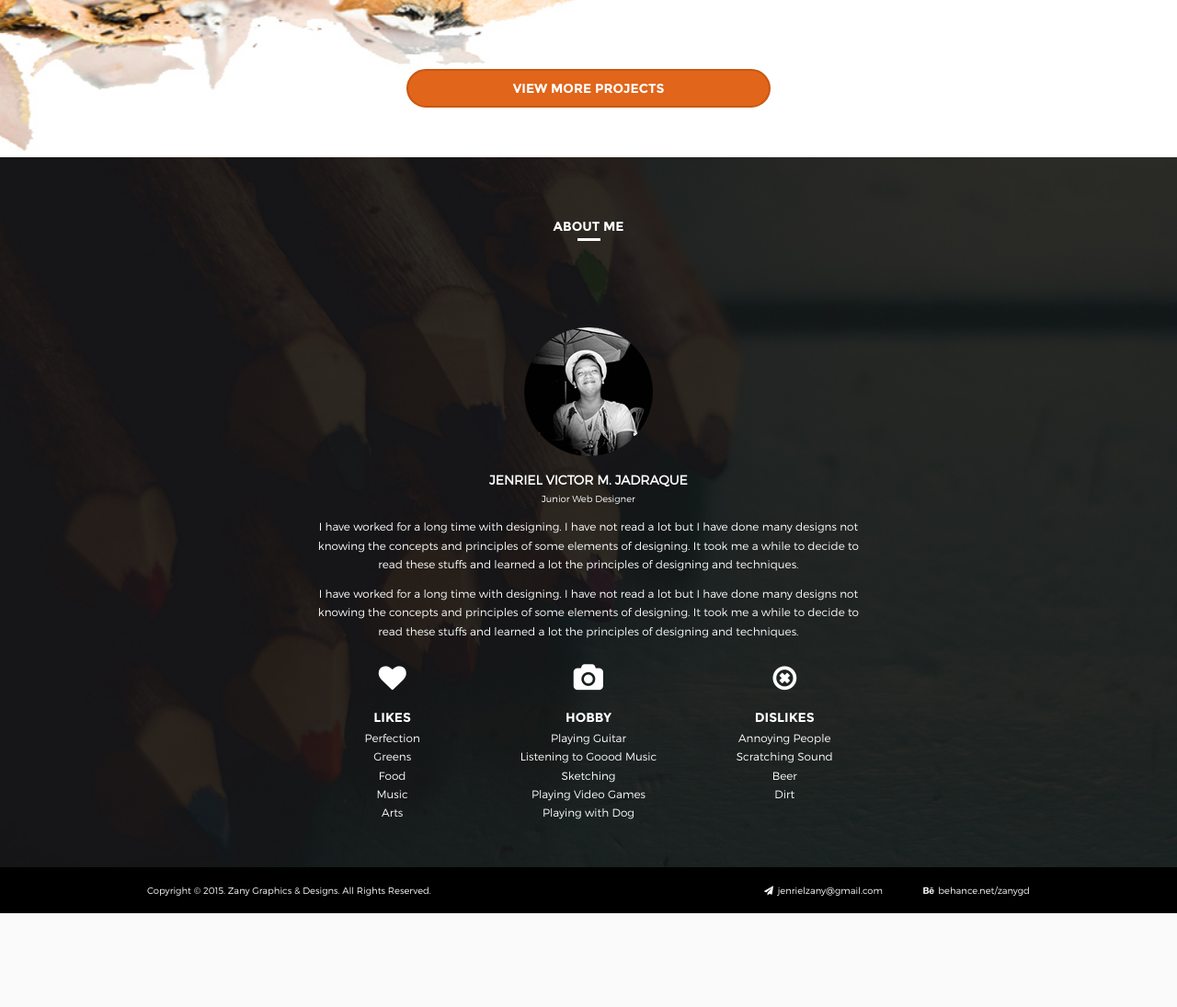
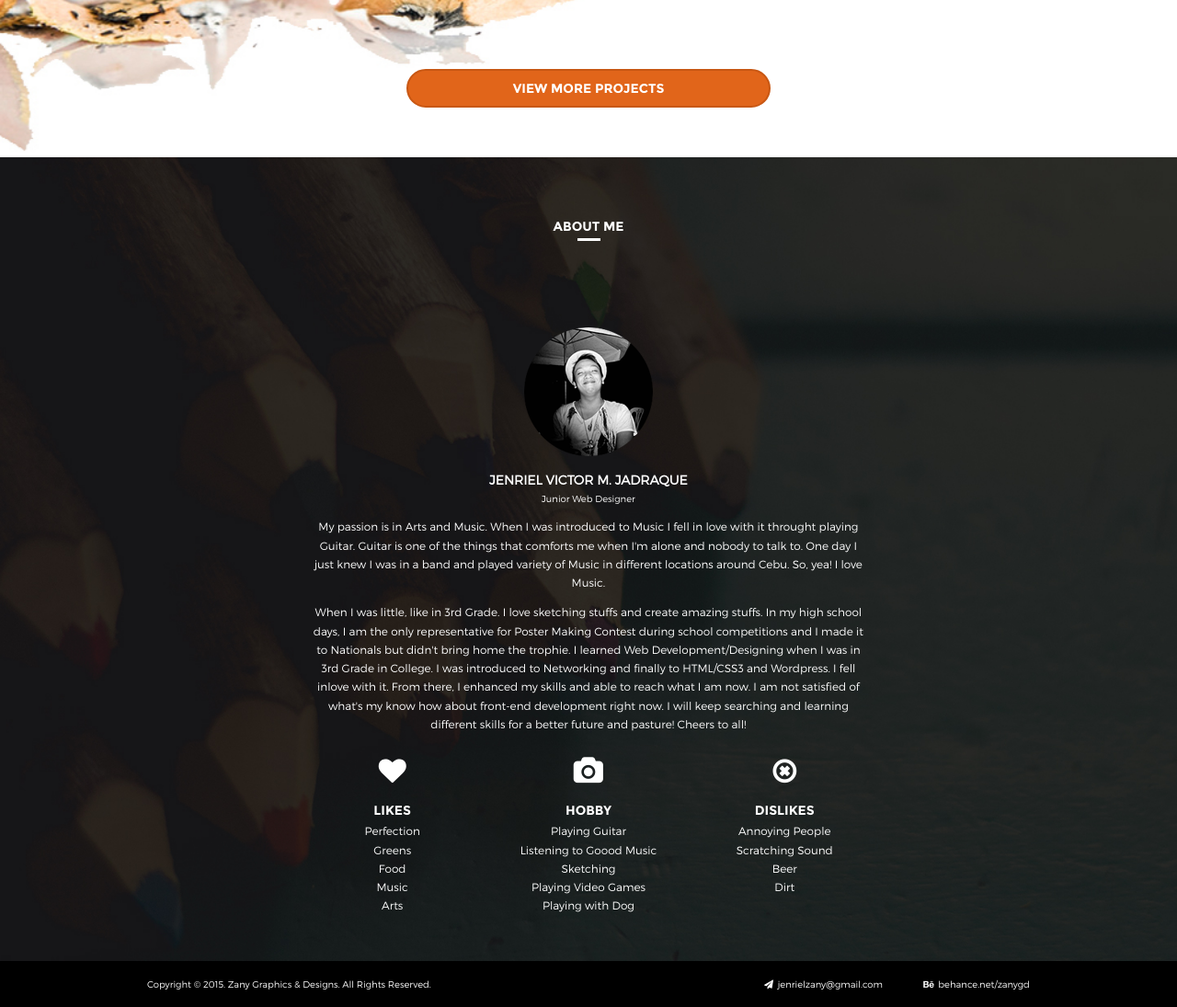
Before and after one commit to jenrielzany/jenrielzany.github.io, a PHP site: page / in a window 1280 px wide. Shown: the part 2530-3625 px from the top of the page at 92% size. Before the commit the page ends 3523 px from the top, so only its background shows below. Run offline with PHP 8.4, Linux system fonts and the light colour scheme; some libraries are stand-ins or nearby versions; some web fonts are replaced.

Commit message:
Added Contents to About Section

```diff
--- a/index.php
+++ b/index.php
@@ -267,11 +267,18 @@
 				<p class="job wow fadeIn"> Junior Web Designer </p>
 
 				<p class="abt-par cntr wow fadeIn">
-					I have worked for a long time with designing. I have not read a lot but I have done many designs not knowing the concepts and principles of some elements of designing. It took me a while to decide to read these stuffs and learned a lot the principles of designing and techniques.
+					My passion is in Arts and Music. When I was introduced to Music I fell in love with it throught playing Guitar.
+					Guitar is one of the things that comforts me when I'm alone and nobody to talk to. One day I just knew I was in a
+					band and played variety of Music in different locations around Cebu. So, yea! I love Music.
 				</p>
 
 				<p class="abt-par cntr wow fadeIn" data-wow-delay=".3s">
-					I have worked for a long time with designing. I have not read a lot but I have done many designs not knowing the concepts and principles of some elements of designing. It took me a while to decide to read these stuffs and learned a lot the principles of designing and techniques.
+					When I was little, like in 3rd Grade. I love sketching stuffs and create amazing stuffs. In my high school days, I
+					am the only representative for Poster Making Contest during school competitions and I made it to Nationals but didn't bring
+					home the trophie. I learned Web Development/Designing when I was in 3rd Grade in College. I was introduced to Networking and
+					finally to HTML/CSS3 and Wordpress. I fell inlove with it. From there, I enhanced my skills and able to reach what I am now. I
+					am not satisfied of what's my know how about front-end development right now. I will keep searching and learning different skills
+					for a better future and pasture! Cheers to all!
 				</p>
 			</div>
 
```
Also changed, not shown: index.html (+9 -2 lines).
